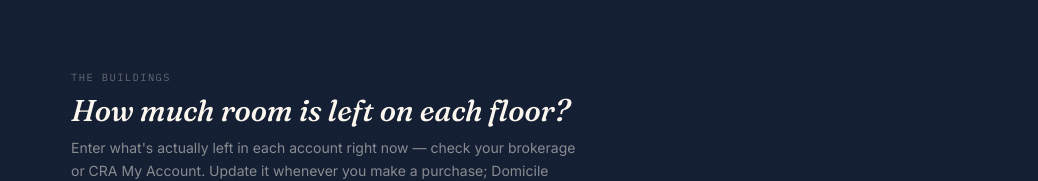
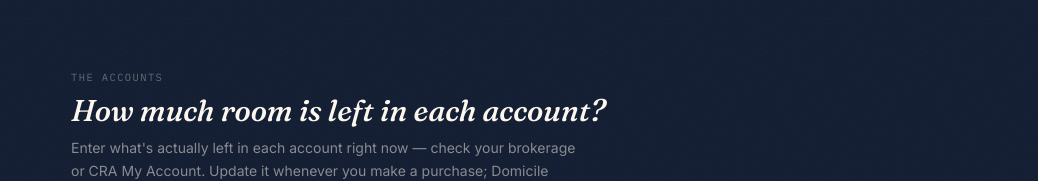
Before and after one commit to asodhi88/domicile, a React (Vite) app: page / in a window 1280 px wide. Shown: the part 699-880 px from the top of the page, without its empty margins (121-1159 px from the left). Built offline with nearby package versions, Linux system fonts and the light colour scheme.

Commit message:
changed buildings to accounts

```diff
--- a/src/components/BuildingsPanel.jsx
+++ b/src/components/BuildingsPanel.jsx
@@ -33,10 +33,10 @@ export default function BuildingsPanel({ rawAccounts, setRoom }) {
     <section id="buildings" className="relative z-10 px-6 py-20">
       <div className="mx-auto max-w-4xl">
         <p className="font-mono text-[0.65rem] uppercase tracking-wider-2 text-paper/35">
-          The buildings
+          The accounts
         </p>
         <h2 className="mt-2 font-display text-2xl italic text-paper sm:text-3xl">
-          How much room is left on each floor?
+          How much room is left in each account?
         </h2>
         <p className="mt-2 max-w-lg text-sm leading-relaxed text-paper/50">
           Enter what's actually left in each account right now — check your
```
